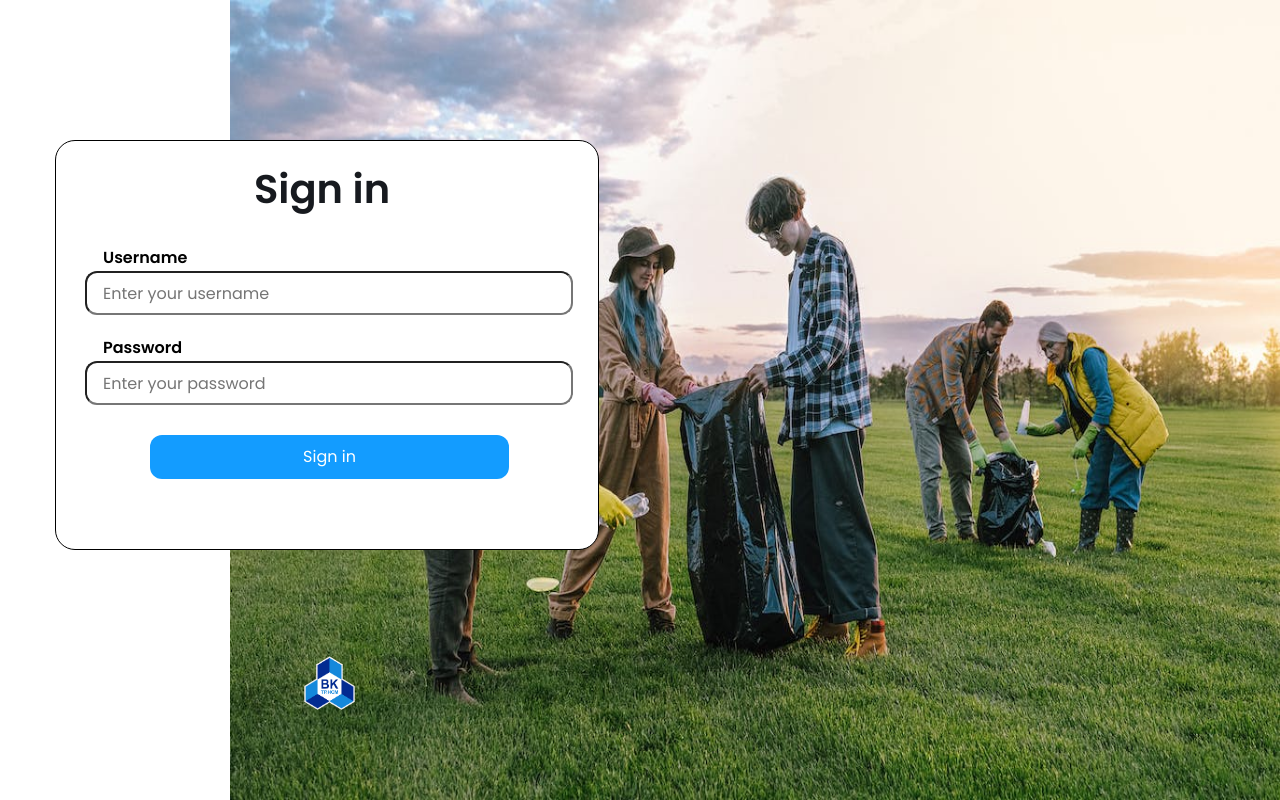
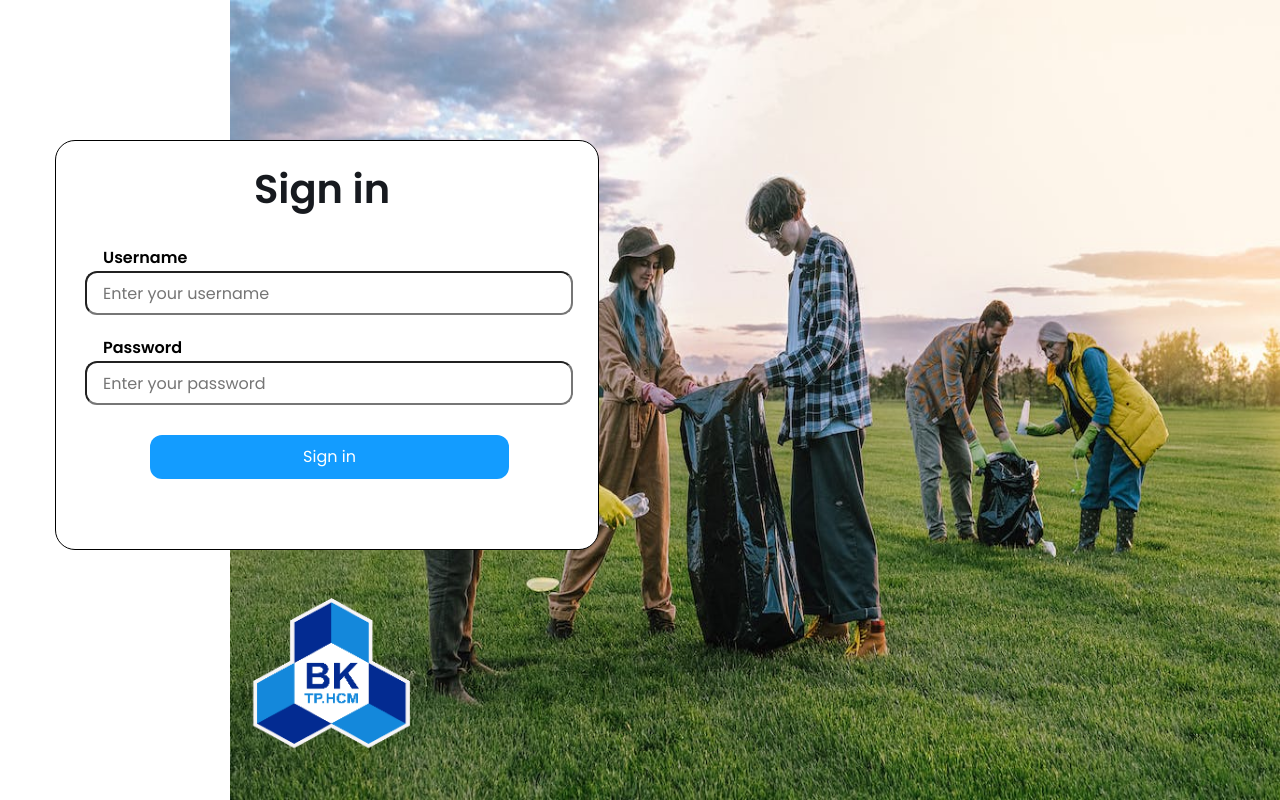
Before and after one commit to NhanVo-gmt/CNPM, a React (Create React App) app in the folder uwc/: page /login in a window 1280 px wide. Built offline with nearby package versions, Linux system fonts and the light colour scheme.

Commit message:
update login

```diff
--- a/uwc/src/pages/LoginPage/index.js
+++ b/uwc/src/pages/LoginPage/index.js
@@ -32,7 +32,7 @@ function LoginPage() {
       <img
             src={logo}
             alt=""
-            className="logo"
+            className="logo-login"
       />
     </div>
   );
--- a/uwc/src/pages/LoginPage/login.css
+++ b/uwc/src/pages/LoginPage/login.css
@@ -113,8 +113,10 @@
     opacity: 0.4;
 }
 
-.logo{
+.logo-login{
     position: absolute;
-    top:650px;
-    left:290px;
+    top:580px;
+    left:233px;
+    width:200px;
+    height: 180px;
 }
```
Also changed, not shown: uwc/src/assets/logo - Copy.png (added).
